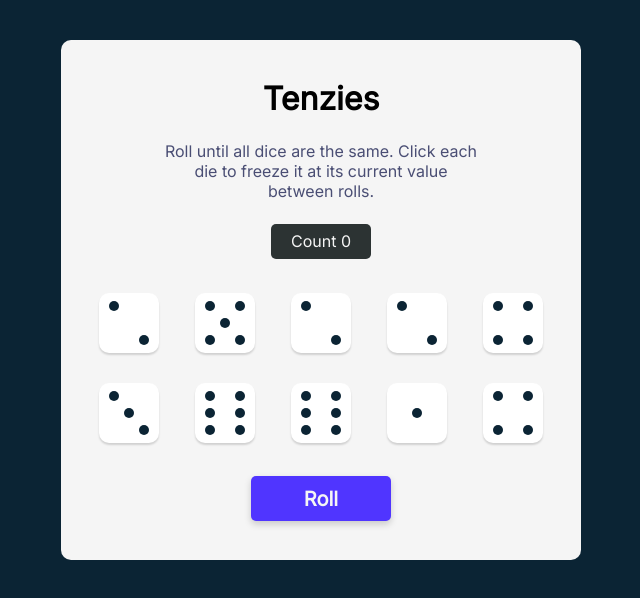
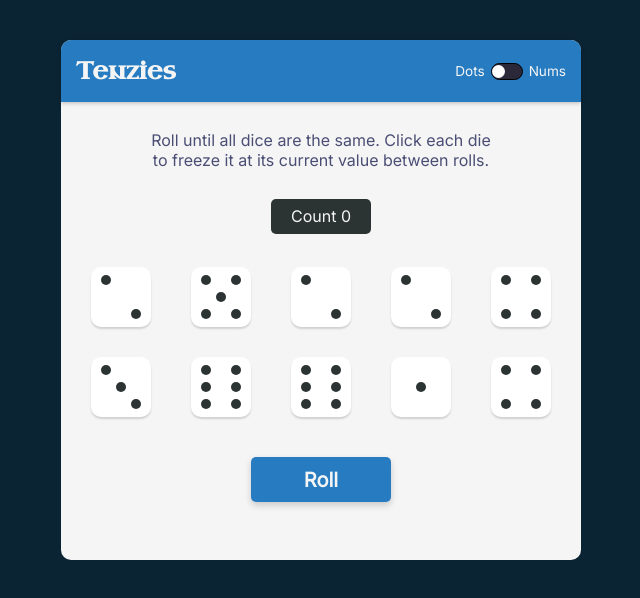
Before and after one commit to pardhan007/Tenzies-react, a React (Vite) app: page / in a window 1280 px wide. Shown: the top 598 px of the page, without its empty margins (319-959 px from the left). Built offline with nearby package versions, Linux system fonts and the light colour scheme.

Commit message:
added feature toggle b/w dots & nums

```diff
--- a/index.html
+++ b/index.html
@@ -6,6 +6,7 @@
     <meta name="viewport" content="width=device-width, initial-scale=1.0" />
     <link rel="preconnect" href="https://fonts.googleapis.com" />
     <link rel="preconnect" href="https://fonts.gstatic.com" crossorigin />
+    <link href="https://fonts.googleapis.com/css2?family=Uncial+Antiqua&display=swap" rel="stylesheet">
     <link
       href="https://fonts.googleapis.com/css2?family=Inter&family=Karla:wght@700&display=swap"
       rel="stylesheet"
--- a/src/App.jsx
+++ b/src/App.jsx
@@ -1,14 +1,17 @@
 import React from "react";
 import Header from "./components/Header";
 import Dice from "./components/Dice";
+import Navbar from "./components/Navbar";
 import { nanoid } from 'nanoid'
 import Confetti from 'react-confetti'
+
 
 function App() {
 
   const [dice, setDice] = React.useState(allNewDice());
   const [tenzies, setTenzies] = React.useState(false);
   const [count, setCount] = React.useState(0);
+  const [nums, setNums] = React.useState(false);
 
   React.useEffect(() => {
     const allHeld = dice.every(die => die.isHeld)
@@ -48,6 +51,7 @@ function App() {
       value={die.value}
       toggle={toggle}
       isHeld={die.isHeld}
+      nums={nums}
     />
   )
 
@@ -65,9 +69,15 @@ function App() {
     }
   }
 
+
+  function toggleNumDots() {
+    setNums(prevState => !prevState)
+  }
+
   return (
     <div className="container">
       {tenzies && <Confetti />}
+      <Navbar nums={nums} toggleNumDots={toggleNumDots} />
       <Header count={count} />
       <div className="gridBox">
         {diceElements}
--- a/src/components/Dice.jsx
+++ b/src/components/Dice.jsx
@@ -6,66 +6,78 @@ export default function Dice(props) {
         backgroundColor: props.isHeld ? "#59E391" : "white"
     }
 
-    const face = [];
+    let face;
     switch (props.value) {
         case 1:
-            face.push(<div className="dice first-face">
-                <span class="dot"> </span>
-            </div>)
+            face = (
+                <div className="dice first-face">
+                    <span className="dot"> </span>
+                </div>
+            )
             break;
         case 2:
-            face.push(<div className="dice second-face">
-                <span class="dot"> </span>
-                <span class="dot"> </span>
-            </div>)
+            face = (
+                <div className="dice second-face">
+                    <span className="dot"> </span>
+                    <span className="dot"> </span>
+                </div>
+            )
             break;
         case 3:
-            face.push(<div class="dice third-face">
-                <span class="dot"></span>
-                <span class="dot"></span>
-                <span class="dot"></span>
-            </div>)
+            face = (
+                <div className="dice third-face">
+                    <span className="dot"></span>
+                    <span className="dot"></span>
+                    <span className="dot"></span>
+                </div>
+            )
             break;
         case 4:
-            face.push(<div class="fourth-face dice">
-                <div class="column">
-                    <span class="dot"></span>
-                    <span class="dot"></span>
+            face = (
+                <div className="fourth-face dice">
+                    <div className="column">
+                        <span className="dot"></span>
+                        <span className="dot"></span>
+                    </div>
+                    <div className="column">
+                        <span className="dot"></span>
+                        <span className="dot"></span>
+                    </div>
                 </div>
-                <div class="column">
-                    <span class="dot"></span>
-                    <span class="dot"></span>
-                </div>
-            </div>)
+            )
             break;
         case 5:
-            face.push(<div class="fivth-face dice">
-                <div class="column">
-                    <span class="dot"></span>
-                    <span class="dot"></span>
+            face = (
+                <div className="fivth-face dice">
+                    <div className="column">
+                        <span className="dot"></span>
+                        <span className="dot"></span>
+                    </div>
+                    <div className="column">
+                        <span className="dot"></span>
+                    </div>
+                    <div className="column">
+                        <span className="dot"></span>
+                        <span className="dot"></span>
+                    </div>
                 </div>
-                <div className="column">
-                    <span class="dot"></span>
-                </div>
-                <div class="column">
-                    <span class="dot"></span>
-                    <span class="dot"></span>
-                </div>
-            </div>)
+            )
             break;
         case 6:
-            face.push(<div class="sixth-face dice">
-                <div class="column">
-                    <span class="dot"></span>
-                    <span class="dot"></span>
-                    <span class="dot"></span>
+            face = (
+                <div className="sixth-face dice">
+                    <div className="column">
+                        <span className="dot"></span>
+                        <span className="dot"></span>
+                        <span className="dot"></span>
+                    </div>
+                    <div className="column">
+                        <span className="dot"></span>
+                        <span className="dot"></span>
+                        <span className="dot"></span>
+                    </div>
                 </div>
-                <div class="column">
-                    <span class="dot"></span>
-                    <span class="dot"></span>
-                    <span class="dot"></span>
-                </div>
-            </div>)
+            )
             break;
 
         default:
@@ -79,7 +91,7 @@ export default function Dice(props) {
             style={style}
             className="diceDiv"
         >
-            {face}
+            {props.nums ? <p>{props.value}</p> : face}
         </div>
     )
 }
--- a/src/components/Header.jsx
+++ b/src/components/Header.jsx
@@ -1,9 +1,8 @@
 import React from "react";
 
-export default function Header(props){
-    return(
+export default function Header(props) {
+    return (
         <div className="header">
-            <h1>Tenzies</h1>
             <p>Roll until all dice are the same. Click each die to freeze it at its current value between rolls.</p>
             <button className="totalRolls">Count {props.count} </button>
         </div>
--- /dev/null
+++ b/src/components/Navbar.jsx
@@ -0,0 +1,19 @@
+import React from 'react';
+
+export default function Navbar(props) {
+    return (
+        <nav className={props.nums ? "nums" : ""}>
+            <h1>Tenzies</h1>
+            <div className="toggler">
+                <p className="toggler--light">Dots</p>
+                <div
+                    className="toggler--slider"
+                    onClick={props.toggleNumDots}
+                >
+                    <div className="toggler--slider--circle"></div>
+                </div>
+                <p className="toggler--dark">Nums</p>
+            </div>
+        </nav>
+    )
+}
--- a/src/styles.css
+++ b/src/styles.css
@@ -13,7 +13,7 @@ body {
 }
 
 .container {
-  padding: 20px;
+  /* padding: 0 20px; */
   margin-top: 40px;
   width: 520px;
   height: 520px;
@@ -21,19 +21,69 @@ body {
   border-radius: 10px;
   display: flex;
   flex-direction: column;
-  justify-content: space-evenly;
-
-
+  /* justify-content: space-evenly; */
 }
 
 .header {
   width: 100%;
-  height: 180px;
+  height: 150px;
   display: flex;
   flex-direction: column;
   align-items: center;
+  justify-content: space-evenly;
+}
+
+nav {
+  padding: 15px;
+  display: flex;
   justify-content: space-between;
+  box-shadow: 0px 1px 4px rgba(0, 0, 0, 0.25);
+  z-index: 1;
+  background-color: #277BC0;
+  color: whitesmoke;
+  border-top-left-radius: 10px;
+  border-top-right-radius: 10px;
 }
+
+nav h1 {
+  font-family: 'Uncial Antiqua', cursive;
+}
+
+nav p {
+  font-size: 0.85rem;
+}
+
+.toggler {
+  display: flex;
+  align-items: center;
+}
+
+.toggler--slider {
+  width: 30px;
+  height: 15px;
+  background-color: #2B283A;
+  border-radius: 2rem;
+  margin-inline: 6px;
+  cursor: pointer;
+  display: flex;
+  justify-content: flex-start;
+  align-items: center;
+  border: 1px solid black;
+  box-sizing: content-box;
+}
+
+.toggler--slider--circle {
+  height: 13px;
+  width: 13px;
+  background-color: white;
+  border-radius: 50%;
+}
+
+nav.nums .toggler--slider {
+  justify-content: flex-end;
+}
+
+
 
 .header p {
   padding: 10px;
@@ -56,6 +106,7 @@ body {
 .gridBox {
   width: 100%;
   height: 180px;
+  padding: 0 10px;
   display: grid;
   grid-template-rows: repeat(2, 1fr);
   grid-template-columns: repeat(5, 1fr);
@@ -76,12 +127,7 @@ body {
 }
 
 
-.dice {
-  width: 100%;
-  height: 100%;
-}
-
-.oneDice p {
+.diceDiv p {
   cursor: pointer;
   height: 100%;
   display: flex;
@@ -90,11 +136,19 @@ body {
   font-size: 1.8rem;
 }
 
+
+.dice {
+  width: 100%;
+  height: 100%;
+}
+
+
 .dot {
   display: block;
   width: 10px;
   height: 10px;
-  background-color: #0B2434;
+  /* background-color: #0B2434; */
+  background-color: #2C3333;
   border-radius: 50%;
 }
 
@@ -165,6 +219,7 @@ body {
 }
 
 .btnDiv {
+  margin-top: 25px;
   display: flex;
   justify-content: center;
 }
@@ -178,7 +233,7 @@ body {
   font-weight: bolder;
   border: none;
   border-radius: 5px;
-  background-color: #5035FF;
+  background-color: #277BC0;
   box-shadow: 0px 3.2px 7.68px rgba(0, 0, 0, 0.18);
 }
 
@@ -187,10 +242,8 @@ body {
 }
 
 
-
 @media (max-width:530px) {
   .container {
-    padding: 15px;
     margin-top: 40px;
     width: 370px;
     height: 470px;
```
